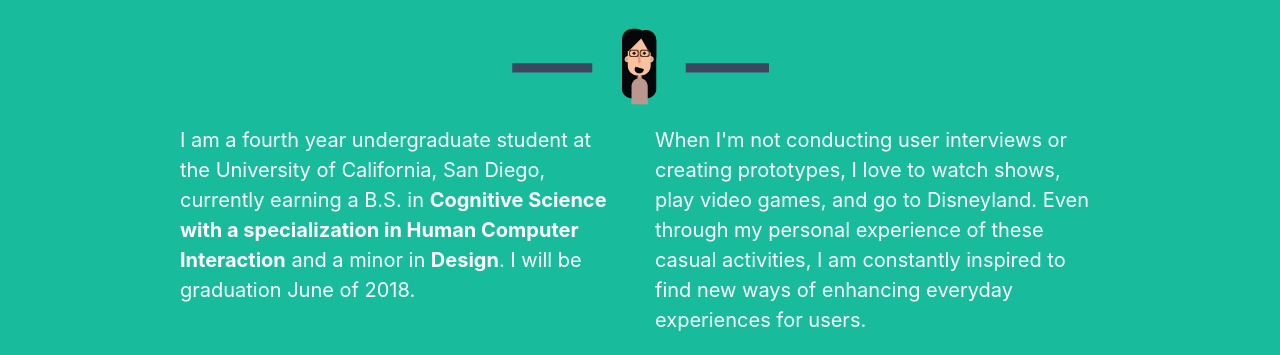
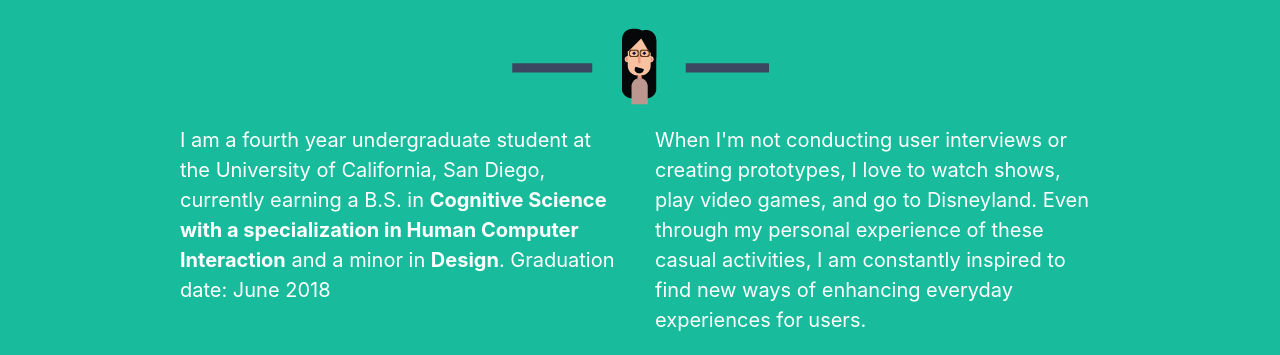
Before and after one commit to leeannemercado/lmercad, a website with bundled scripts: page index.html in a window 1280 px wide. Shown: the part 1432-1787 px from the top of the page. Built offline with nearby package versions, Linux system fonts and the light colour scheme.

Commit message:
fixed grad grammar

```diff
--- a/index.html
+++ b/index.html
@@ -212,7 +212,7 @@ a:hover  {
         <center><img src="img/divider.png" alt="" style="padding-top: 20px; padding-bottom: 20px;" /> </center>
         <div class="row">
           <div class="col-lg-5 ml-auto">
-            <p>I am a fourth year undergraduate student at the University of California, San Diego, currently earning a B.S. in <b>Cognitive Science with a specialization in Human Computer Interaction</b> and a minor in <b>Design</b>. I will be graduation June of 2018. </p>
+            <p>I am a fourth year undergraduate student at the University of California, San Diego, currently earning a B.S. in <b>Cognitive Science with a specialization in Human Computer Interaction</b> and a minor in <b>Design</b>. Graduation date: June 2018 </p>
           </div>
           <div class="col-lg-5 mr-auto">
             <p>When I'm not conducting user interviews or creating prototypes, I love to watch shows, play video games, and go to Disneyland. Even through my personal experience of these casual activities, I am constantly inspired to find new ways of enhancing everyday experiences for users.</p>
```
